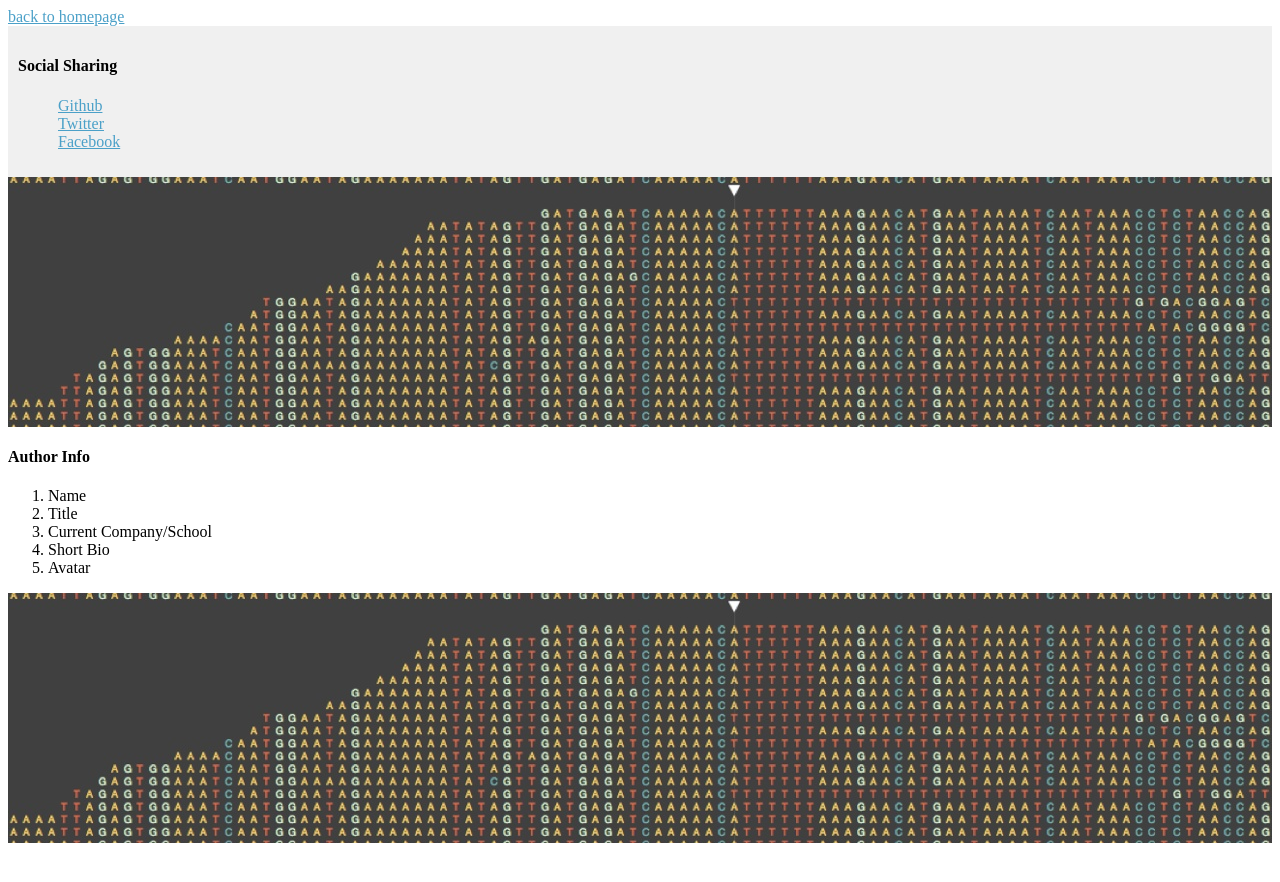
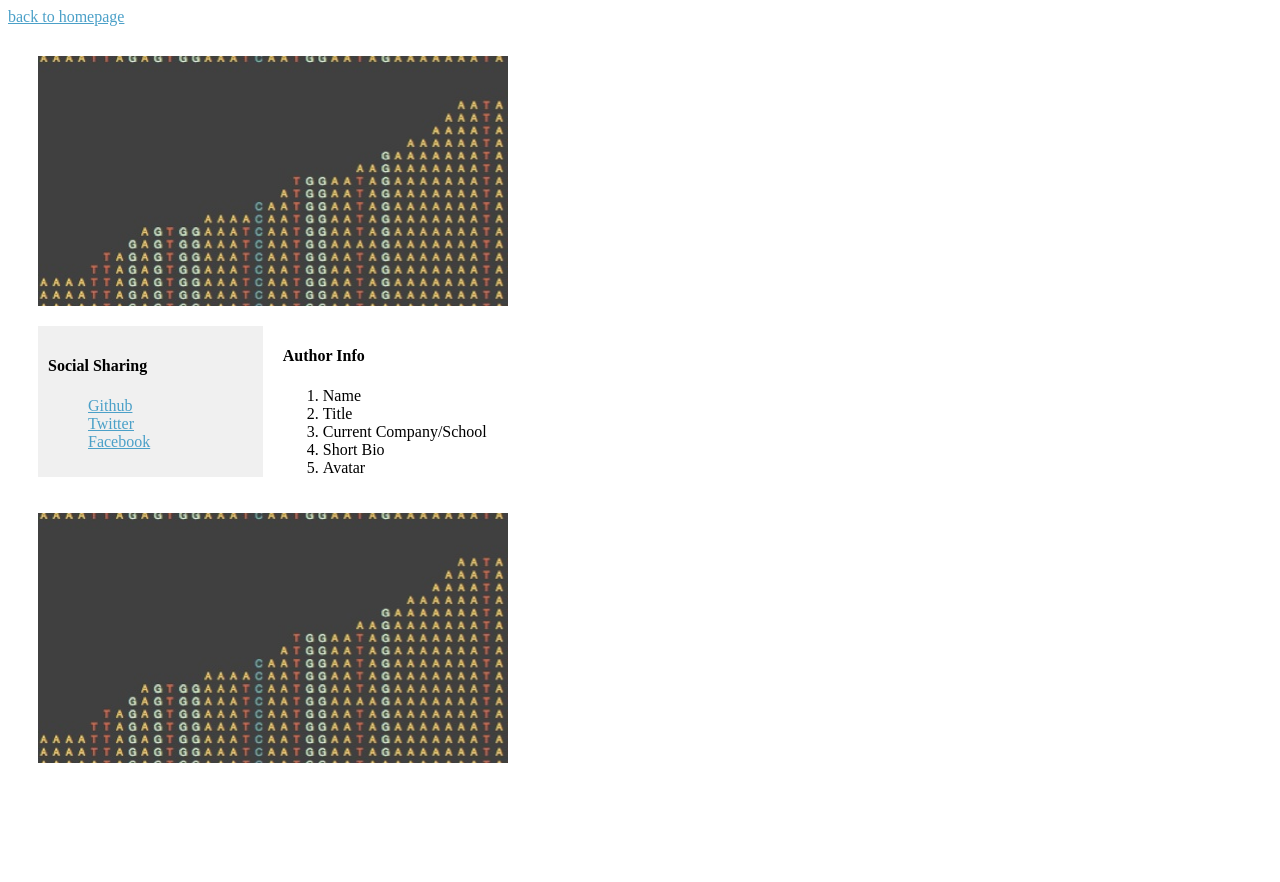
Before and after one commit to arcadianlyric/udacity_frontend, a plain HTML site: page projects/blog/post.html in a window 1280 px wide. Before the commit the page ends 851 px from the top, so only its background shows below. Drawn offline with Linux system fonts and the light colour scheme.

Commit message:
Update blog.css

```diff
--- a/projects/blog/css/blog.css
+++ b/projects/blog/css/blog.css
@@ -1,5 +1,7 @@
 @import "img.css";
 @import "font.css";
+@import "figure.css";
+@import "post.css";
 
 .container{
     display:grid;
@@ -30,6 +32,7 @@
 
 .header{
     grid-area: header;
+    display: flex;
 }
 
 .footer{
```
